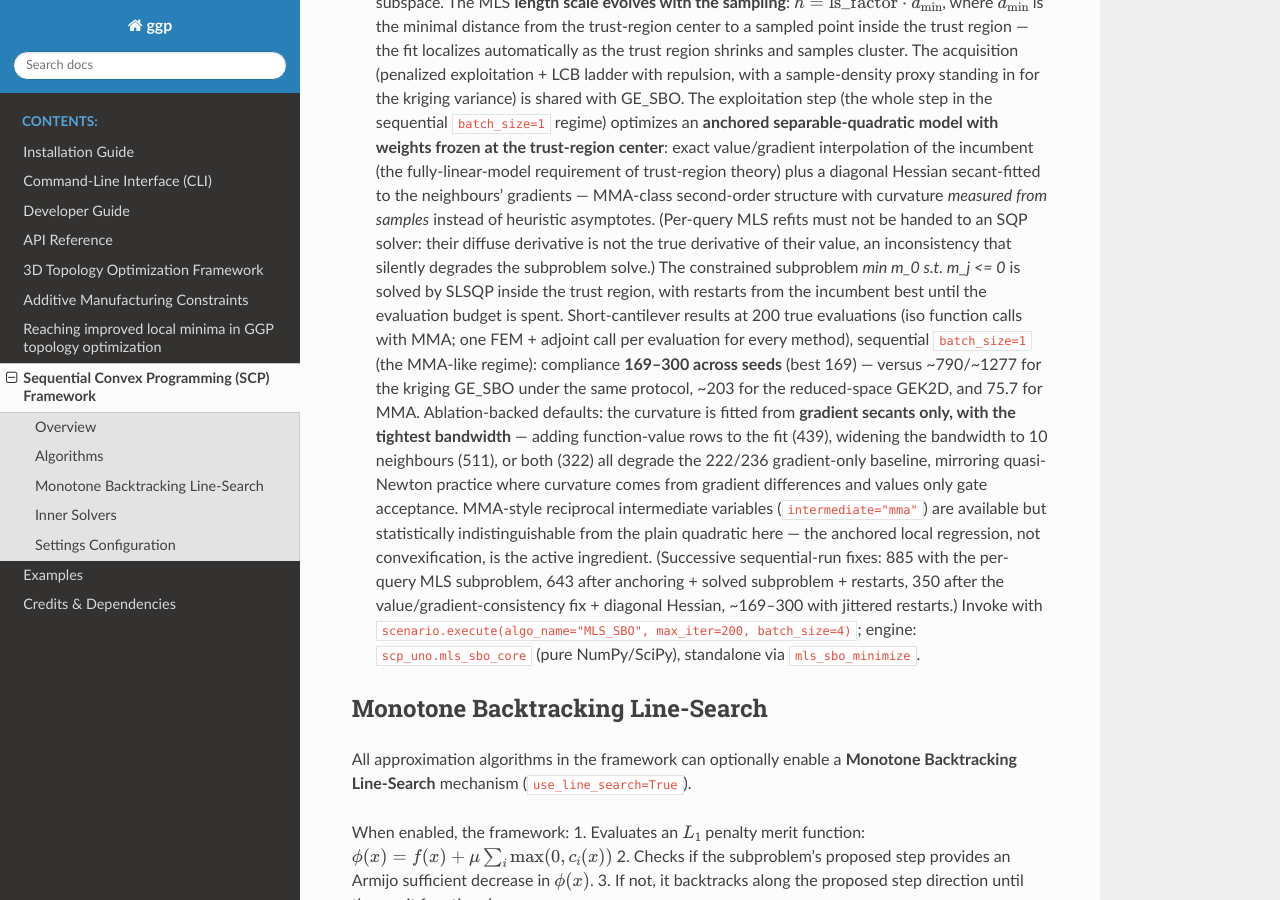
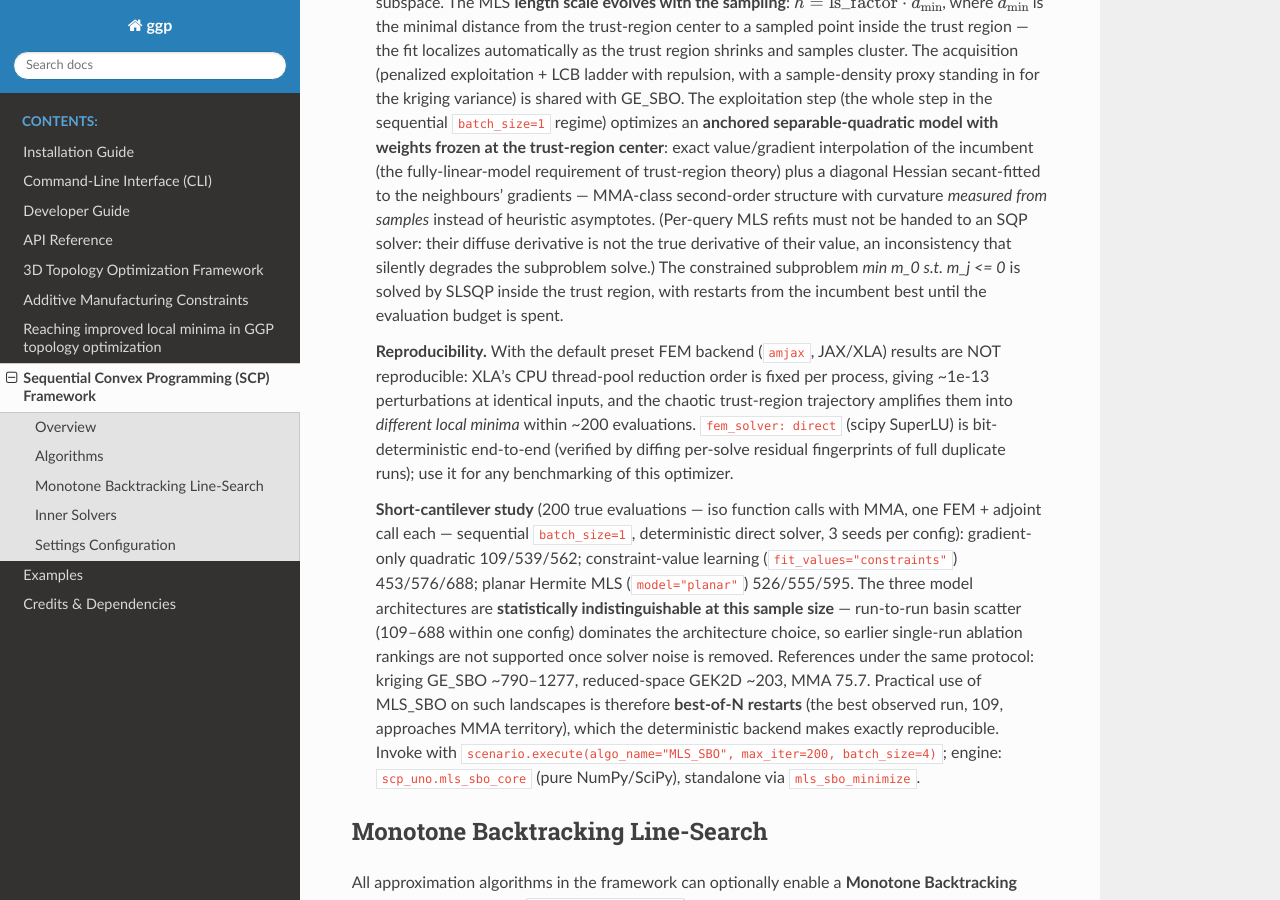
Before and after one commit to SimoneConiglio/generalized_geometry_projection, a Sphinx documentation site: the page built from docs/scp_uno_guide.rst, in a window 1280 px wide and 900 px high, scrolled down 2131 px. Built offline with Sphinx 7.4.7 and the Read the Docs theme 3.1.0, drawn with Linux system fonts in a browser that asks for light colours.

Commit message:
Docs: deterministic seed study; retract noise-contaminated ablation claims
With the bit-deterministic direct FEM solver and 3 seeds per config, the
three MLS_SBO model architectures (gradient-only quadratic, constraint
value learning, planar Hermite MLS) are statistically indistinguishable:
basin scatter within a single config (109-688) dominates the
architecture choice. Earlier single-run ablation rankings were
contaminated by the amjax backend's per-process 1e-13 noise and are
withdrawn. Documents the reproducibility requirement (fem_solver:
direct) and the best-of-N usage pattern.

Co-Authored-By: Claude Fable 5 <noreply@anthropic.com>
Claude-Session: https://claude.ai/code/session_01CG7waKSaRC4EUnPzca3QFu

```diff
--- a/docs/scp_uno_guide.rst
+++ b/docs/scp_uno_guide.rst
@@ -111,25 +111,31 @@ The framework provides seven major algorithms:
    their value, an inconsistency that silently degrades the subproblem
    solve.) The constrained subproblem `min m_0 s.t. m_j <= 0` is solved by
    SLSQP inside the trust region, with restarts from the incumbent best
-   until the evaluation budget is spent. Short-cantilever results at 200
-   true evaluations (iso function calls with MMA; one FEM + adjoint call
-   per evaluation for every method), sequential ``batch_size=1``
-   (the MMA-like regime): compliance **169–300 across seeds**
-   (best 169) — versus ~790/~1277 for the kriging GE_SBO under the same
-   protocol, ~203 for the reduced-space GEK2D, and 75.7 for MMA.
-   Ablation-backed defaults: the curvature is fitted from **gradient
-   secants only, with the tightest bandwidth** — adding function-value
-   rows to the fit (439), widening the bandwidth to 10 neighbours (511),
-   or both (322) all degrade the 222/236 gradient-only baseline, mirroring
-   quasi-Newton practice where curvature comes from gradient differences
-   and values only gate acceptance. MMA-style reciprocal intermediate
-   variables (``intermediate="mma"``) are available but statistically
-   indistinguishable from the plain quadratic here — the anchored local
-   regression, not convexification, is the active ingredient.
-   (Successive sequential-run fixes: 885 with the per-query MLS
-   subproblem, 643 after anchoring + solved subproblem + restarts, 350
-   after the value/gradient-consistency fix + diagonal Hessian, ~169–300
-   with jittered restarts.)
+   until the evaluation budget is spent.
+
+   **Reproducibility.** With the default preset FEM backend (``amjax``,
+   JAX/XLA) results are NOT reproducible: XLA's CPU thread-pool reduction
+   order is fixed per process, giving ~1e-13 perturbations at identical
+   inputs, and the chaotic trust-region trajectory amplifies them into
+   *different local minima* within ~200 evaluations. ``fem_solver:
+   direct`` (scipy SuperLU) is bit-deterministic end-to-end (verified by
+   diffing per-solve residual fingerprints of full duplicate runs); use it
+   for any benchmarking of this optimizer.
+
+   **Short-cantilever study** (200 true evaluations — iso function calls
+   with MMA, one FEM + adjoint call each — sequential ``batch_size=1``,
+   deterministic direct solver, 3 seeds per config): gradient-only
+   quadratic 109/539/562; constraint-value learning
+   (``fit_values="constraints"``) 453/576/688; planar Hermite MLS
+   (``model="planar"``) 526/555/595. The three model architectures are
+   **statistically indistinguishable at this sample size** — run-to-run
+   basin scatter (109–688 within one config) dominates the architecture
+   choice, so earlier single-run ablation rankings are not supported once
+   solver noise is removed. References under the same protocol: kriging
+   GE_SBO ~790–1277, reduced-space GEK2D ~203, MMA 75.7. Practical use of
+   MLS_SBO on such landscapes is therefore **best-of-N restarts** (the
+   best observed run, 109, approaches MMA territory), which the
+   deterministic backend makes exactly reproducible.
    Invoke with
    ``scenario.execute(algo_name="MLS_SBO", max_iter=200, batch_size=4)``;
    engine: ``scp_uno.mls_sbo_core`` (pure NumPy/SciPy), standalone via
```
